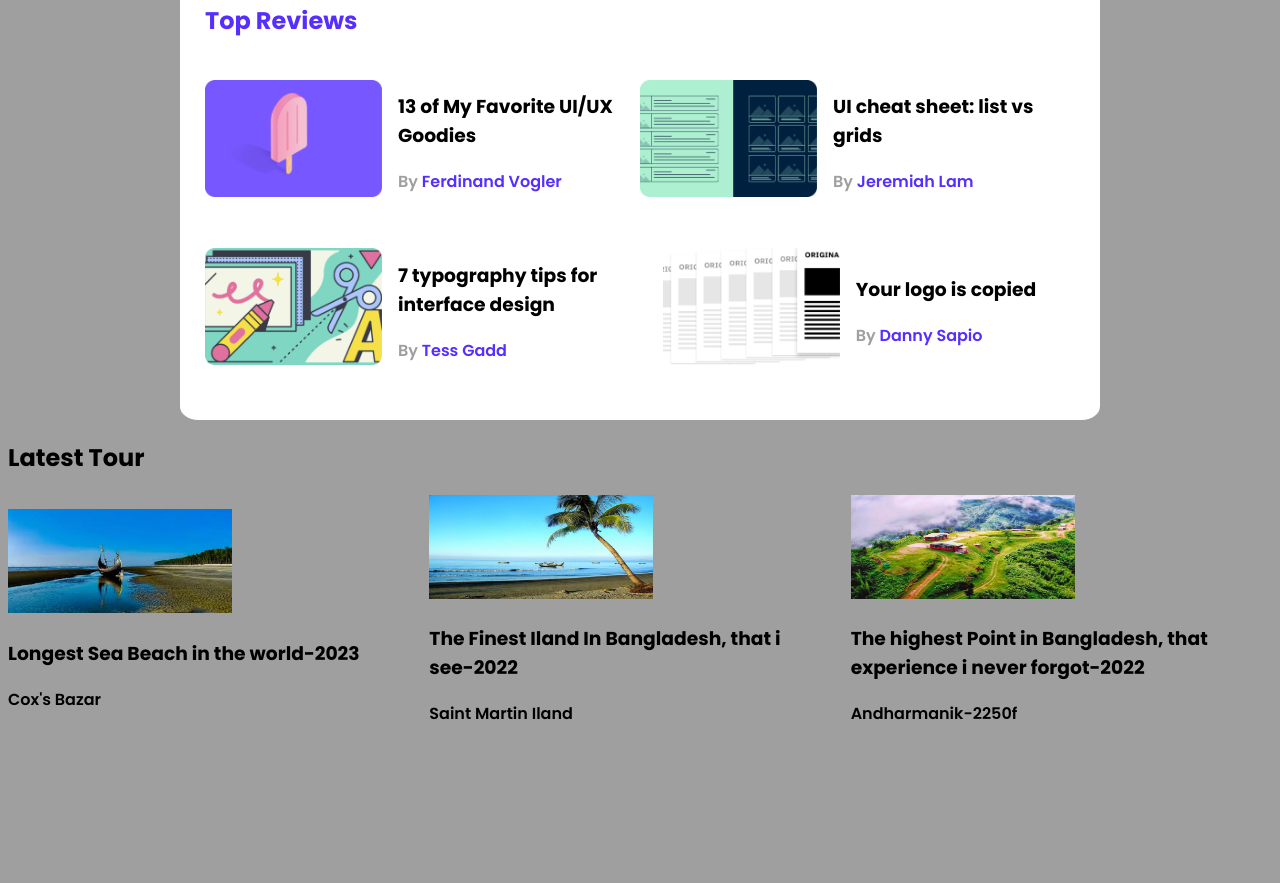
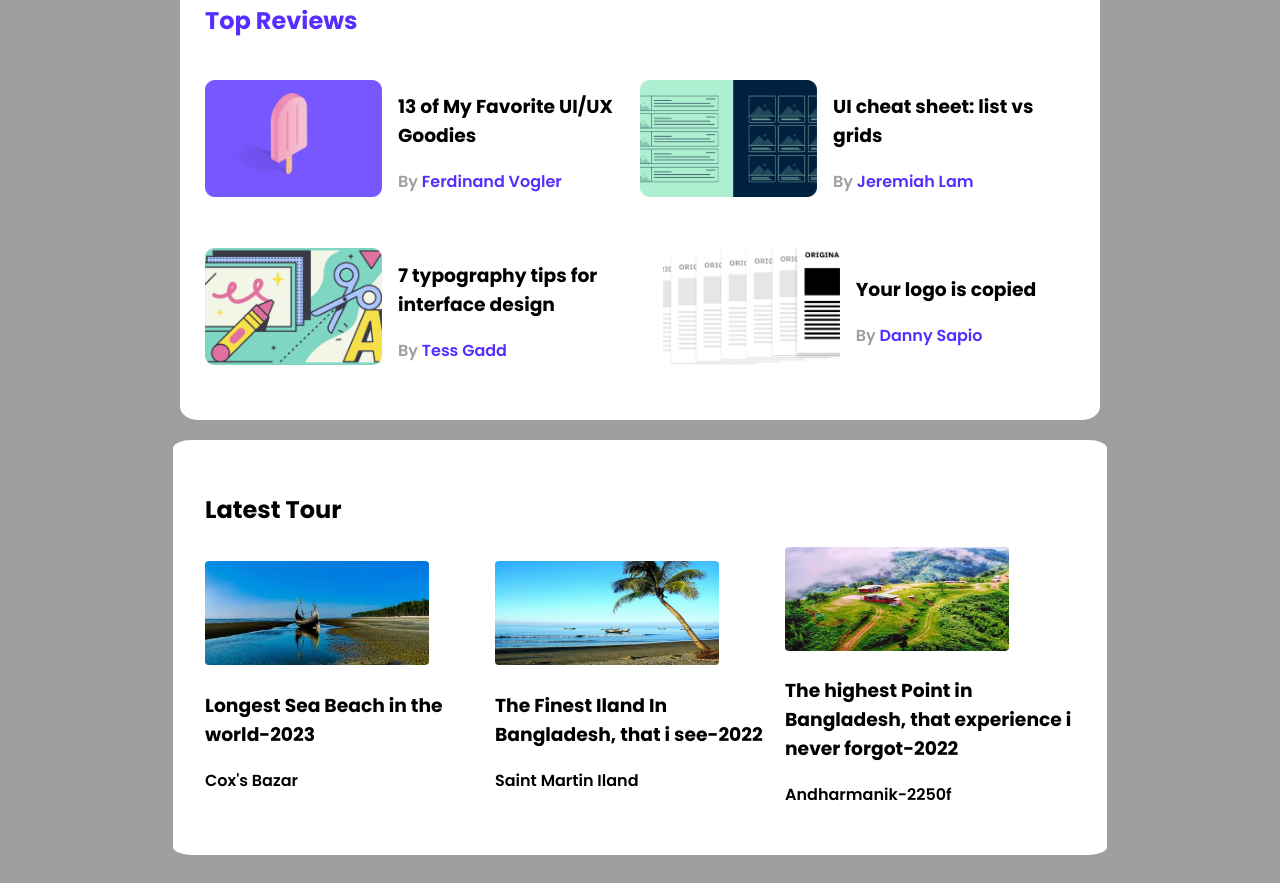
Before and after one commit to MrMicawberthechanger/review-page, a plain HTML site: page index.html in a window 1280 px wide. Shown: the part 276-1159 px from the top of the page. Before the commit the page ends 1026 px from the top, so only its background shows below. Drawn offline with Linux system fonts and the light colour scheme.

Commit message:
second part base complt

```diff
--- a/index.html
+++ b/index.html
@@ -135,6 +135,8 @@
         </section>
 
     </main>
+
+    <footer class="sec-part">
         <section class="second-part">
             <div class="tour-list">
                 <h1 class="tour-title">
@@ -142,17 +144,23 @@
                 </h1>
                 <div class="tours">
                     <div class="tour">
-                    <img src="images/courses/course-1.jpg" class="sec-img" alt="">
+                        <div>
+                            <img class="sec-part-img" src="images/courses/course-1.jpg" class="sec-img" alt="">
+                        </div>
+                        <div>
                             <h3>Longest Sea Beach in the world-2023</h3>
                             <p>Cox's Bazar</p>
                         </div>
+
+
+                    </div>
                     <div class="tour">
-                    <img src="images/courses/course-2.jpeg" class="sec-img" alt="">
+                        <img class="sec-part-img" src="images/courses/course-2.jpeg" class="sec-img" alt="">
                         <h3>The Finest Iland In Bangladesh, that i see-2022</h3>
                         <p>Saint Martin Iland</p>
                     </div>
                     <div class="tour">
-                    <img src="images/courses/course-3.jpg" class="sec-img" alt="">
+                        <img class="sec-part-img" src="images/courses/course-3.jpg" class="sec-img" alt="">
                         <h3> The highest Point in Bangladesh, that experience i never forgot-2022</h3>
                         <p>Andharmanik-2250f</p>
                     </div>
@@ -161,6 +169,11 @@
             </div>
 
         </section>
+    </footer>
+
+
+
+
 
 
 </body>
--- a/style.css
+++ b/style.css
@@ -13,6 +13,7 @@ body {
 .main {
     display: flex;
     justify-content: center;
+    align-items: center;
 }
 
 .top {
@@ -90,9 +91,24 @@ body {
 
 /* second part */
 
-.second-part {
+.sec-part {
     display: flex;
     justify-content: center;
+    align-items: center;
+}
+
+.second-part {
+    background-color: #FFFFFF;
+    display: flex;
+    justify-content: center;
+    align-items: center;
+    width: 870px;
+    border-radius: 2%;
+    margin: 20px;
+    padding: 32px;
+
+
+
 }
 
 .sec-title-1 {
@@ -104,13 +120,11 @@ body {
     grid-template-columns: repeat(3, 1fr);
     align-items: center;
     justify-content: center;
+
 }
 
-.tour {
-    padding-right: 62px;
-}
-
-.sec-img {
+.sec-part-img {
     width: 224px;
     height: 104px;
+    border-radius: 4px;
 }
```
Lines whose indentation alone changed are shown as unchanged.
